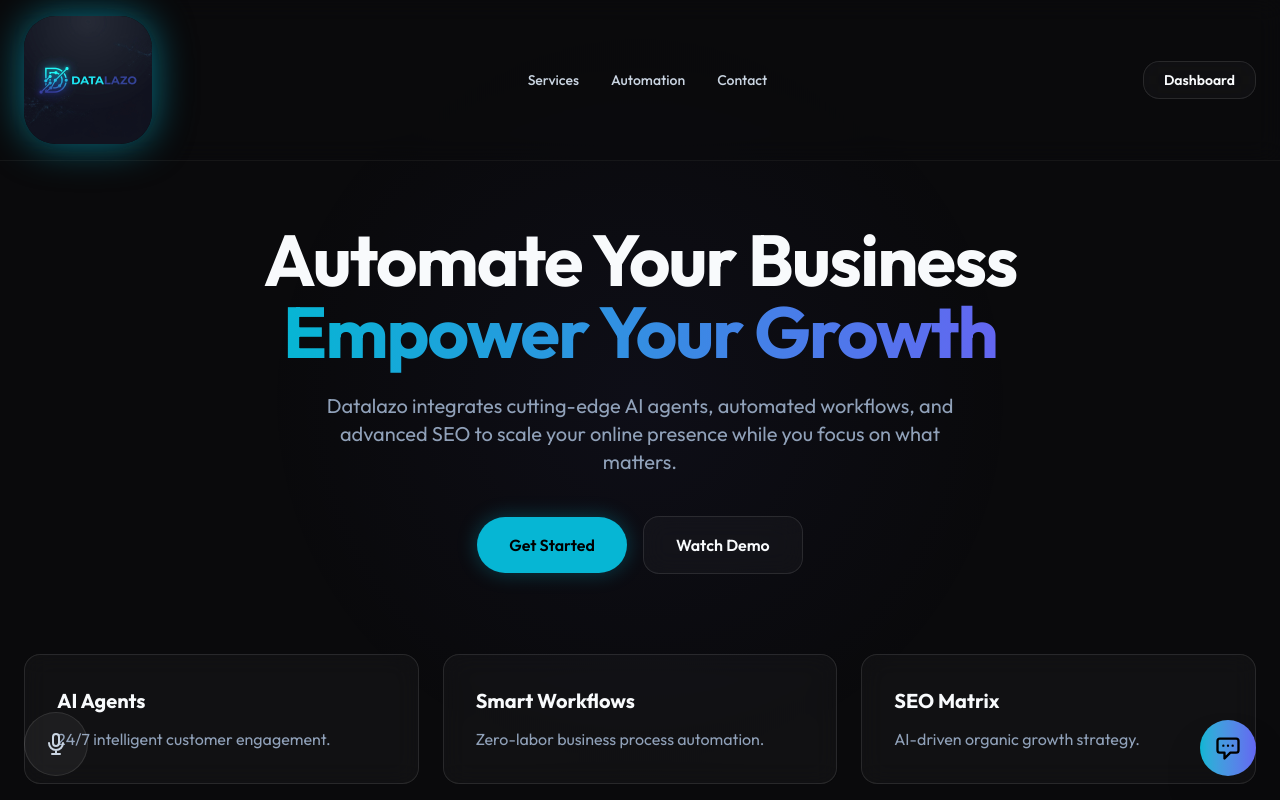
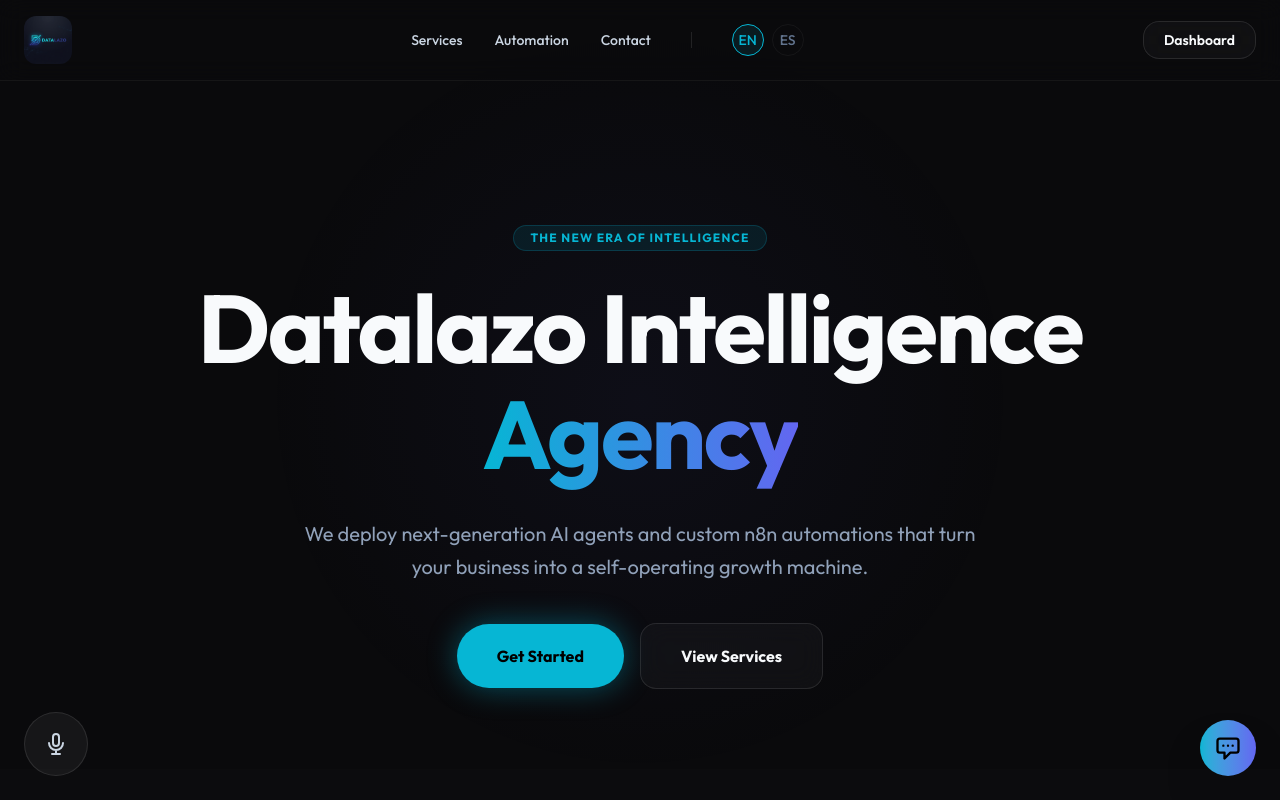
Before and after one commit to llazober/Datalazo, a Next.js app: page / in a window 1280 px wide. Shown: the top 800 px of the page. Built offline with nearby package versions, Linux system fonts and the light colour scheme.

Commit message:
feat: implement multi-language support (EN/ES) with language switcher

```diff
--- a/src/app/page.tsx
+++ b/src/app/page.tsx
@@ -1,15 +1,15 @@
+"use client";
+
+import React, { useState } from 'react';
 import Hero from "@/components/Hero";
 import LeadForm from "@/components/LeadForm";
 import Link from 'next/link';
 import VoiceAgent from "@/components/VoiceAgent";
+import { translations } from '@/lib/translations';
 
 export default function Home() {
-  const services = [
-    { title: "AI Customer Service", desc: "Automate 90% of your customer queries with intelligent, context-aware AI agents.", icon: "💬" },
-    { title: "Process Automation", desc: "Connect your tools and automate repetitive tasks using custom n8n workflows.", icon: "⚙️" },
-    { title: "AI SEO Matrix", desc: "Rank higher with AI-optimized content and technical SEO that scales automatically.", icon: "🚀" },
-    { title: "AI Voice Agents", desc: "Professional AI-driven voice systems for lead qualification and support.", icon: "🎙️" }
-  ];
+  const [lang, setLang] = useState<'en' | 'es'>('en');
+  const t = translations[lang];
 
   return (
     <div className="flex flex-col min-h-screen">
@@ -17,34 +17,52 @@ export default function Home() {
       <header className="fixed top-0 left-0 right-0 z-50 px-6 py-4 border-b border-white/5 bg-background/50 backdrop-blur-md">
         <div className="max-w-7xl mx-auto flex justify-between items-center">
           <div className="flex items-center">
-            <img src="/logo.png" alt="Datalazo Logo" className="w-32 h-32 rounded-[2rem] shadow-[0_0_40px_rgba(6,182,212,0.6)]" />
+            <img src="/logo.png" alt="Datalazo Logo" className="w-12 h-12 rounded-xl" />
           </div>
-          <nav className="hidden md:flex gap-8 text-sm font-medium text-slate-300">
-            <a href="#services" className="hover:text-accent-cyan transition-colors">Services</a>
-            <a href="#automation" className="hover:text-accent-cyan transition-colors">Automation</a>
-            <a href="#contact" className="hover:text-accent-cyan transition-colors">Contact</a>
+
+          <nav className="hidden md:flex items-center gap-8 text-sm font-medium text-slate-300">
+            <a href="#services" className="hover:text-accent-cyan transition-colors">{t.nav.services}</a>
+            <a href="#automation" className="hover:text-accent-cyan transition-colors">{t.nav.automation}</a>
+            <a href="#contact" className="hover:text-accent-cyan transition-colors">{t.nav.contact}</a>
+
+            <div className="h-4 w-[1px] bg-white/10 mx-2" />
+
+            <div className="flex gap-2">
+              <button
+                onClick={() => setLang('en')}
+                className={`w-8 h-8 rounded-full border transition-all ${lang === 'en' ? 'border-accent-cyan bg-accent-cyan/10 text-accent-cyan' : 'border-white/5 text-slate-500'}`}
+              >
+                EN
+              </button>
+              <button
+                onClick={() => setLang('es')}
+                className={`w-8 h-8 rounded-full border transition-all ${lang === 'es' ? 'border-accent-cyan bg-accent-cyan/10 text-accent-cyan' : 'border-white/5 text-slate-500'}`}
+              >
+                ES
+              </button>
+            </div>
           </nav>
+
           <Link href="/dashboard" className="px-5 py-2 glass text-sm font-semibold rounded-full hover:bg-white/10 transition-all">
-            Dashboard
+            {t.nav.dashboard}
           </Link>
         </div>
       </header>
 
       {/* Hero Section */}
-      <Hero />
+      <Hero lang={lang} />
 
       {/* Services Section */}
       <section id="services" className="py-24 px-6 bg-white/[0.01]">
         <div className="max-w-7xl mx-auto">
           <div className="text-center mb-16">
-            <h2 className="text-4xl font-bold mb-4">Our Intelligence Suite</h2>
+            <h2 className="text-4xl font-bold mb-4">{t.services.title}</h2>
             <p className="text-slate-400 max-w-xl mx-auto">
-              We deploy the latest in AI and automation to give your business a
-              competitive edge that never sleeps.
+              {t.services.description}
             </p>
           </div>
           <div className="grid grid-cols-1 md:grid-cols-2 lg:grid-cols-4 gap-6">
-            {services.map((s, i) => (
+            {t.services.list.map((s, i) => (
               <div key={i} className="glass p-8 hover:bg-white/[0.05] transition-all">
                 <div className="text-4xl mb-4">{s.icon}</div>
                 <h3 className="text-xl font-bold mb-2">{s.title}</h3>
@@ -59,13 +77,12 @@ export default function Home() {
       <section id="contact" className="py-24 px-6">
         <div className="max-w-5xl mx-auto grid grid-cols-1 md:grid-cols-2 gap-16 items-center">
           <div>
-            <h2 className="text-4xl font-bold mb-6">Ready to Automate?</h2>
+            <h2 className="text-4xl font-bold mb-6">{t.contact.title}</h2>
             <p className="text-slate-400 mb-8 leading-relaxed">
-              Join the new era of business. Tell us about your goals and our AI
-              will architect a custom automation roadmap for your company.
+              {t.contact.description}
             </p>
             <ul className="space-y-4">
-              {['Free AI Audit', 'Custom n8n Workflows', '24/7 Priority Support'].map((item, i) => (
+              {t.contact.features.map((item, i) => (
                 <li key={i} className="flex items-center gap-3 text-slate-300">
                   <div className="w-5 h-5 rounded-full bg-accent-cyan/20 flex items-center justify-center text-accent-cyan text-xs">✓</div>
                   {item}
@@ -73,7 +90,10 @@ export default function Home() {
               ))}
             </ul>
           </div>
-          <LeadForm />
+          <div className="glass p-8">
+             <h3 className="text-2xl font-bold mb-6 text-center">{t.contact.form_title}</h3>
+             <LeadForm />
+          </div>
         </div>
       </section>
 
@@ -82,25 +102,25 @@ export default function Home() {
         <div className="max-w-7xl mx-auto flex flex-wrap justify-center md:justify-between gap-10 opacity-50 grayscale hover:grayscale-0 transition-all">
           <div className="text-center md:text-left">
             <div className="text-3xl font-bold">100%</div>
-            <div className="text-xs uppercase tracking-widest text-slate-400">Automated</div>
+            <div className="text-xs uppercase tracking-widest text-slate-400">{t.stats.automated}</div>
           </div>
           <div className="text-center md:text-left">
             <div className="text-3xl font-bold">24/7</div>
-            <div className="text-xs uppercase tracking-widest text-slate-400">AI Agents</div>
+            <div className="text-xs uppercase tracking-widest text-slate-400">{t.stats.agents}</div>
           </div>
           <div className="text-center md:text-left">
             <div className="text-3xl font-bold">5x</div>
-            <div className="text-xs uppercase tracking-widest text-slate-400">Efficiency</div>
+            <div className="text-xs uppercase tracking-widest text-slate-400">{t.stats.efficiency}</div>
           </div>
           <div className="text-center md:text-left">
             <div className="text-3xl font-bold">SEO+</div>
-            <div className="text-xs uppercase tracking-widest text-slate-400">Growth Rank</div>
+            <div className="text-xs uppercase tracking-widest text-slate-400">{t.stats.growth}</div>
           </div>
         </div>
       </section>
 
       <footer className="py-10 text-center text-slate-500 text-sm border-t border-white/5">
-        &copy; 2026 Datalazo Intelligence Agency. v2.1 | All rights reserved.
+        &copy; 2026 {t.footer}
       </footer>
       <VoiceAgent />
     </div>
--- a/src/components/Hero.tsx
+++ b/src/components/Hero.tsx
@@ -1,47 +1,34 @@
 "use client";
 
 import React from 'react';
+import { translations } from '@/lib/translations';
 
-export default function Hero() {
+export default function Hero({ lang }: { lang: 'en' | 'es' }) {
+  const t = translations[lang].hero;
+
   return (
     <section className="relative pt-56 pb-20 px-6 overflow-hidden">
       <div className="max-w-7xl mx-auto relative z-10">
         <div className="text-center">
-          <h1 className="text-5xl md:text-7xl font-bold tracking-tight mb-6">
-            Automate Your Business <br />
-            <span className="gradient-text">Empower Your Growth</span>
+          <div className="inline-block px-4 py-1 rounded-full bg-accent-cyan/10 border border-accent-cyan/20 text-accent-cyan text-xs font-bold tracking-widest uppercase mb-6">
+            {t.tag}
+          </div>
+          <h1 className="text-5xl md:text-8xl font-bold tracking-tight mb-8 leading-[1.1]">
+            {t.title} <br />
+            <span className="gradient-text">{t.subtitle}</span>
           </h1>
-          <p className="text-lg md:text-xl text-slate-400 max-w-2xl mx-auto mb-10">
-            Datalazo integrates cutting-edge AI agents, automated workflows, and
-            advanced SEO to scale your online presence while you focus on what matters.
+          <p className="text-lg md:text-xl text-slate-400 max-w-2xl mx-auto mb-10 leading-relaxed">
+            {t.description}
           </p>
 
           <div className="flex flex-col sm:flex-row gap-4 justify-center items-center">
-            <button className="px-8 py-4 bg-accent-cyan hover:bg-cyan-500 text-black font-semibold rounded-full transition-all transform hover:scale-105 shadow-[0_0_20px_rgba(6,182,212,0.3)]">
-              Get Started
+            <button className="px-10 py-5 bg-accent-cyan hover:bg-cyan-500 text-black font-bold rounded-full transition-all transform hover:scale-105 shadow-[0_0_30px_rgba(6,182,212,0.4)]">
+              {t.cta_primary}
             </button>
-            <button className="px-8 py-4 glass hover:bg-white/10 font-semibold rounded-full transition-all">
-              Watch Demo
+            <button className="px-10 py-5 glass hover:bg-white/10 font-bold rounded-full transition-all">
+              {t.cta_secondary}
             </button>
           </div>
-        </div>
-
-        {/* Feature Preview Cards */}
-        <div className="mt-20 grid grid-cols-1 md:grid-cols-3 gap-6">
-          {[
-            { title: "AI Agents", desc: "24/7 intelligent customer engagement." },
-            { title: "Smart Workflows", desc: "Zero-labor business process automation." },
-            { title: "SEO Matrix", desc: "AI-driven organic growth strategy." }
-          ].map((feature, i) => (
-            <div key={i} className="glass p-8 group hover:border-accent-cyan/50 transition-colors">
-              <h3 className="text-xl font-bold mb-3 group-hover:text-accent-cyan transition-colors">
-                {feature.title}
-              </h3>
-              <p className="text-slate-400">
-                {feature.desc}
-              </p>
-            </div>
-          ))}
         </div>
       </div>
     </section>
--- /dev/null
+++ b/src/lib/translations.ts
@@ -0,0 +1,80 @@
+export const translations = {
+  en: {
+    nav: {
+      services: "Services",
+      automation: "Automation",
+      contact: "Contact",
+      dashboard: "Dashboard"
+    },
+    hero: {
+      tag: "The New Era of Intelligence",
+      title: "Datalazo Intelligence",
+      subtitle: "Agency",
+      description: "We deploy next-generation AI agents and custom n8n automations that turn your business into a self-operating growth machine.",
+      cta_primary: "Get Started",
+      cta_secondary: "View Services"
+    },
+    services: {
+      title: "Our Intelligence Suite",
+      description: "We deploy the latest in AI and automation to give your business a competitive edge that never sleeps.",
+      list: [
+        { title: "AI Customer Service", desc: "Automate 90% of your customer queries with intelligent, context-aware AI agents.", icon: "💬" },
+        { title: "Process Automation", desc: "Connect your tools and automate repetitive tasks using custom n8n workflows.", icon: "⚙️" },
+        { title: "AI SEO Matrix", desc: "Rank higher with AI-optimized content and technical SEO that scales automatically.", icon: "🚀" },
+        { title: "AI Voice Agents", desc: "Professional AI-driven voice systems for lead qualification and support.", icon: "🎙️" }
+      ]
+    },
+    contact: {
+      title: "Ready to Automate?",
+      description: "Join the new era of business. Tell us about your goals and our AI will architect a custom automation roadmap for your company.",
+      features: ['Free AI Audit', 'Custom n8n Workflows', '24/7 Priority Support'],
+      form_title: "Reserve your spot"
+    },
+    stats: {
+      automated: "Automated",
+      agents: "AI Agents",
+      efficiency: "Efficiency",
+      growth: "Growth Rank"
+    },
+    footer: "Datalazo Intelligence Agency. v2.1 | All rights reserved."
+  },
+  es: {
+    nav: {
+      services: "Servicios",
+      automation: "Automatización",
+      contact: "Contacto",
+      dashboard: "Panel de Control"
+    },
+    hero: {
+      tag: "La Nueva Era de la Inteligencia",
+      title: "Datalazo Intelligence",
+      subtitle: "Agencia",
+      description: "Desplegamos agentes de IA de última generación y automatizaciones personalizadas de n8n que convierten su negocio en una máquina de crecimiento autónoma.",
+      cta_primary: "Comenzar",
+      cta_secondary: "Ver Servicios"
+    },
+    services: {
+      title: "Nuestra Suite de Inteligencia",
+      description: "Desplegamos lo último en IA y automatización para darle a su negocio una ventaja competitiva que nunca duerme.",
+      list: [
+        { title: "Atención al Cliente IA", desc: "Automatice el 90% de sus consultas con agentes de IA inteligentes y conscientes del contexto.", icon: "💬" },
+        { title: "Automatización de Procesos", desc: "Conecte sus herramientas y automatice tareas repetitivas mediante flujos de trabajo personalizados de n8n.", icon: "⚙️" },
+        { title: "Matriz SEO IA", desc: "Alcance mejores posiciones con contenido optimizado por IA y SEO técnico que escala automáticamente.", icon: "🚀" },
+        { title: "Agentes de Voz IA", desc: "Sistemas de voz profesionales impulsados por IA para calificación de leads y soporte.", icon: "🎙️" }
+      ]
+    },
+    contact: {
+      title: "¿Listo para Automatizar?",
+      description: "Únase a la nueva era de los negocios. Cuéntenos sus objetivos y nuestra IA diseñará una hoja de ruta de automatización personalizada para su empresa.",
+      features: ['Auditoría IA Gratuita', 'Flujos n8n Personalizados', 'Soporte Prioritario 24/7'],
+      form_title: "Reserve su lugar"
+    },
+    stats: {
+      automated: "Automatizado",
+      agents: "Agentes IA",
+      efficiency: "Eficiencia",
+      growth: "Rango de Crecimiento"
+    },
+    footer: "Agencia de Inteligencia Datalazo. v2.1 | Todos los derechos reservados."
+  }
+};
```
